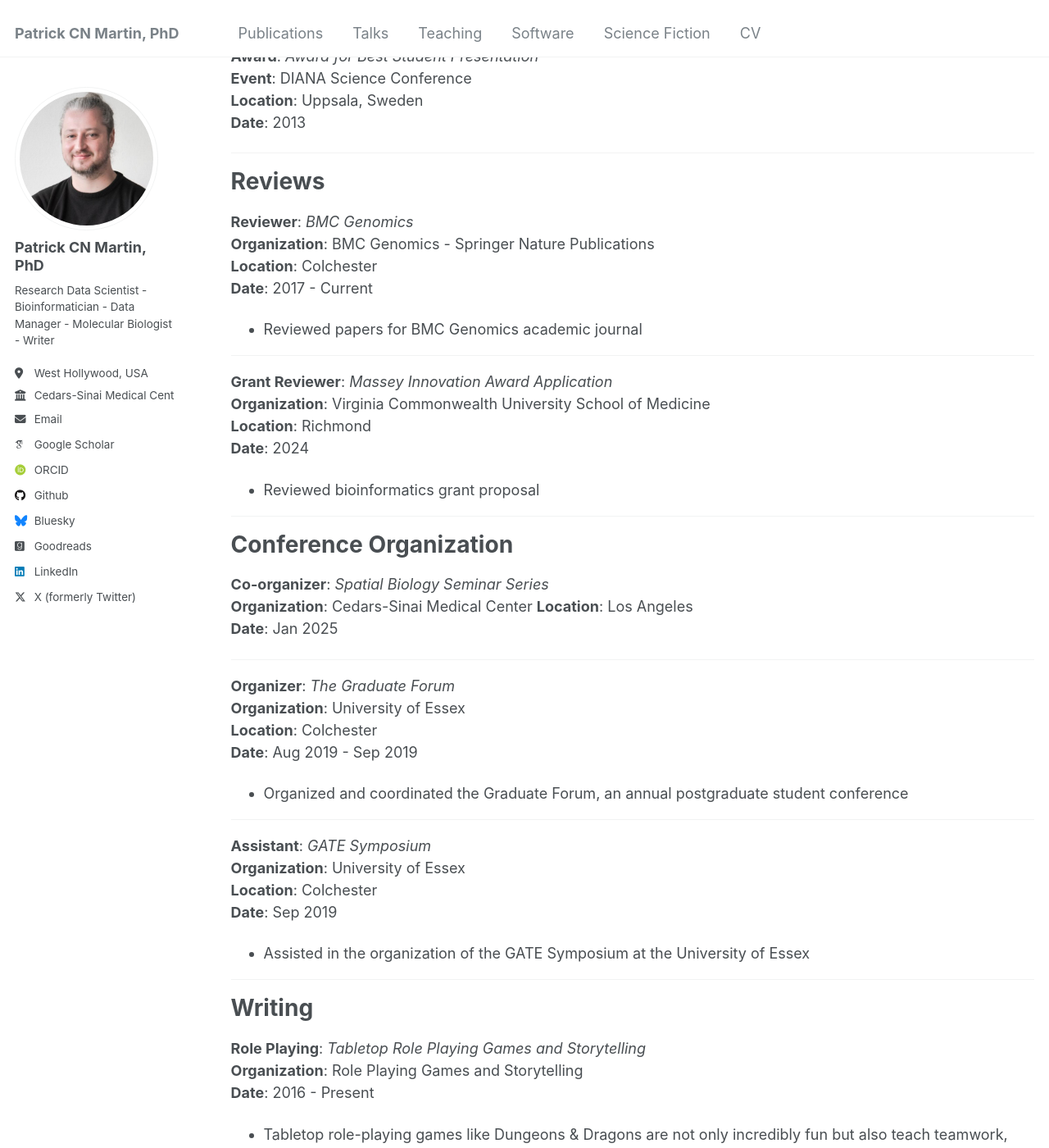
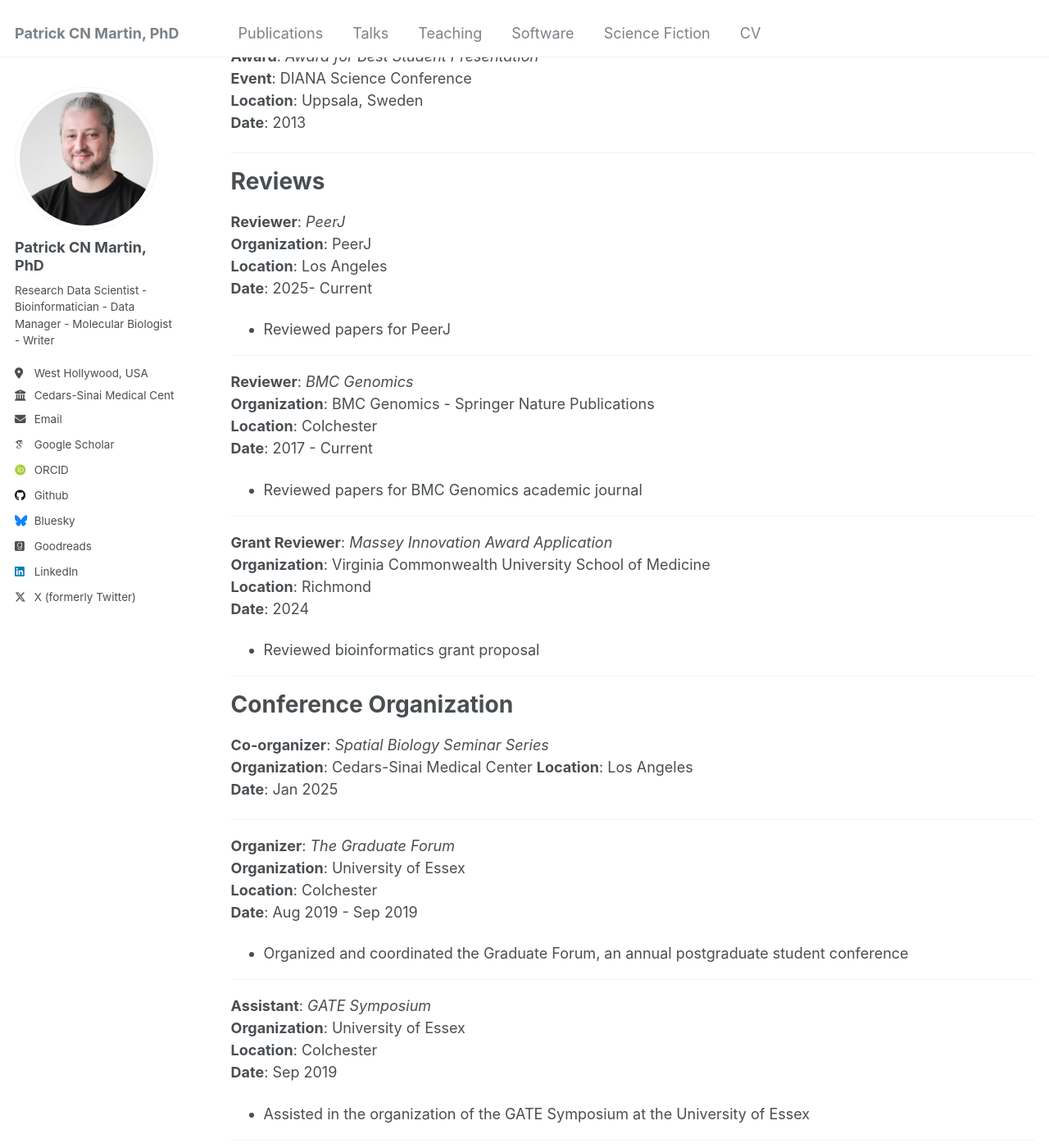
Before and after one commit to patrickCNMartin/patrickCNMartin.github.io, a Jekyll site: the page built from _pages/cv.md, in a window 1280 px wide and 1400 px high, scrolled down 9146 px. Shown: the whole window at 82% size. Built offline with Jekyll 4.4.1, drawn with Linux system fonts in a browser that asks for light colours; some web fonts are replaced; some of the changed text lies outside the part shown.

Commit message:
update:adding peerj

```diff
--- a/_pages/cv.md
+++ b/_pages/cv.md
@@ -371,6 +371,14 @@ Honors & Awards
 Reviews
 ======
 
+**Reviewer**: *PeerJ*
+**Organization**: PeerJ
+**Location**: Los Angeles
+**Date**: 2025- Current
+- Reviewed papers for PeerJ
+
+---
+
 **Reviewer**: *BMC Genomics*
 **Organization**: BMC Genomics - Springer Nature Publications
 **Location**: Colchester
```
Also changed, not shown: other parts of _pages/cv.md (+1 -1 lines).
